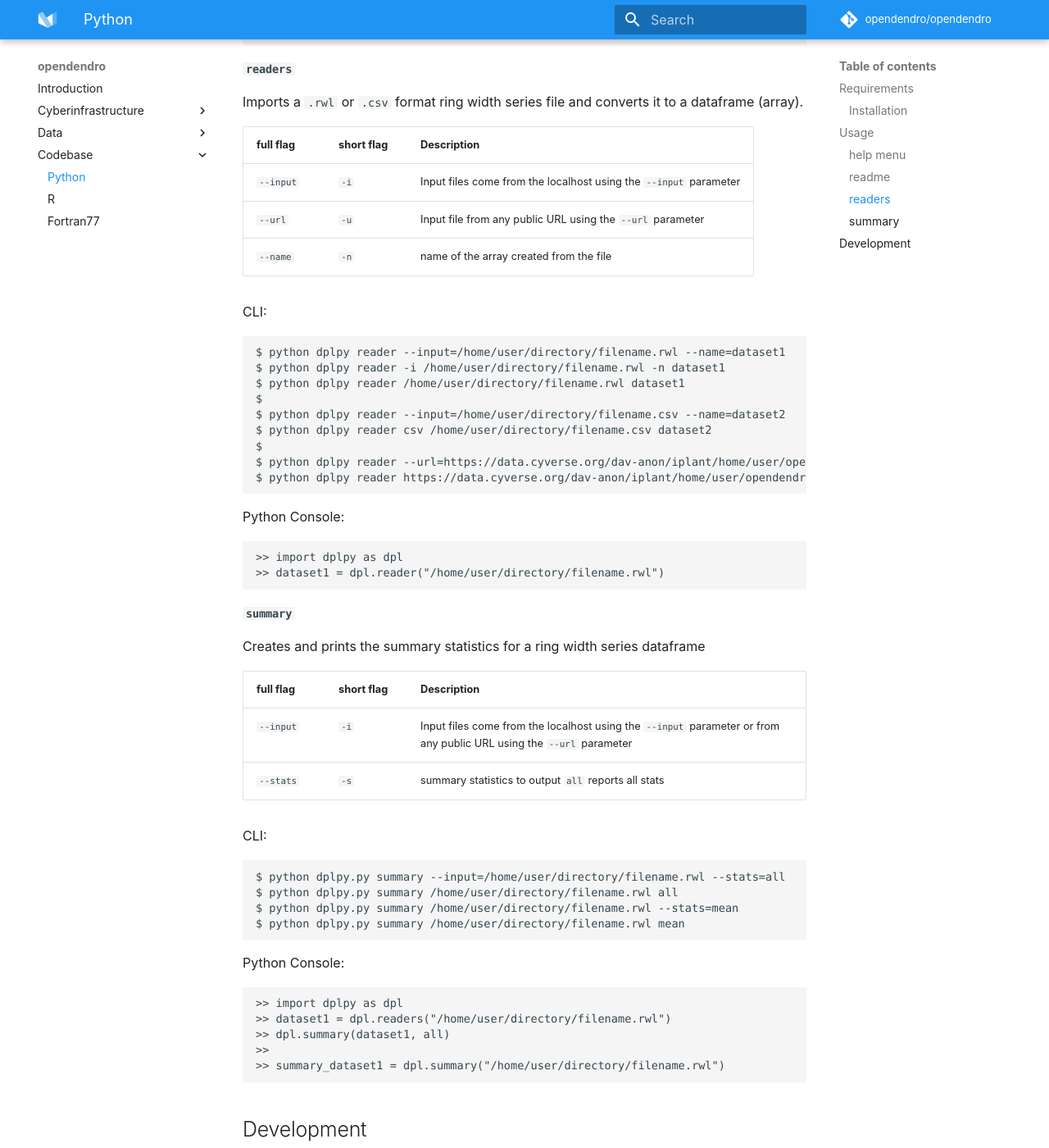
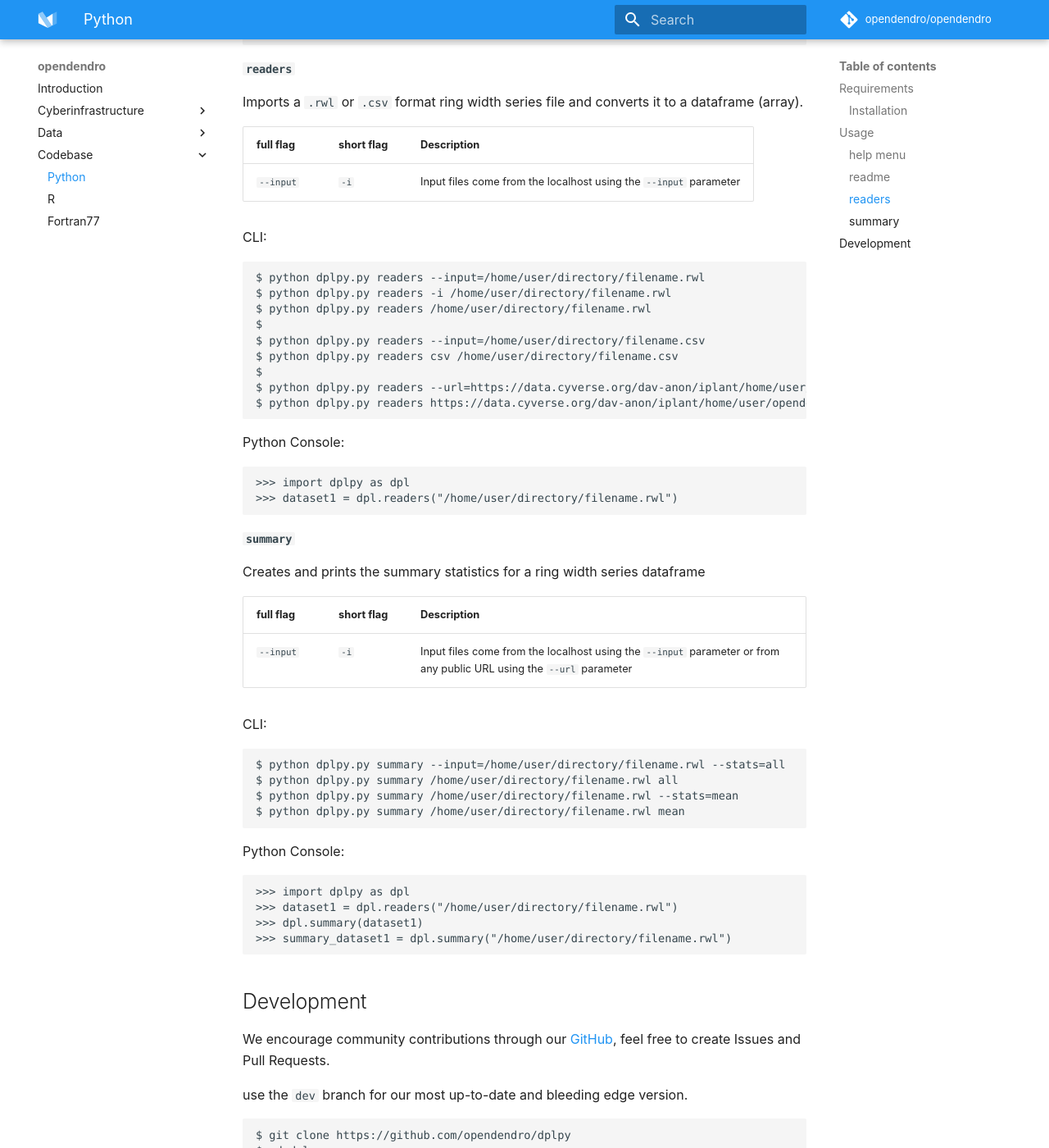
Before and after one commit to OpenDendro/opendendro, an MkDocs documentation site: the page built from docs/python.md, in a window 1280 px wide and 1400 px high, scrolled down 1220 px. Shown: the whole window at 82% size. Built offline with MkDocs 1.6.1 and Material for MkDocs 9.7.7, drawn with Linux system fonts in a browser that asks for light colours; some web fonts are replaced; comment, search, counter and statistics services are not loaded.

Commit message:
Updated readers and summary info

````diff
--- a/docs/python.md
+++ b/docs/python.md
@@ -52,8 +52,8 @@ $ python dplpy.py readme
 Python Console:
 
 ```
->> import dplpy as dpl
->> dpl.readme()
+>>> import dplpy as dpl
+>>> dpl.readme()
 ```
 
 #### `readers`
@@ -63,29 +63,26 @@ Imports a `.rwl` or `.csv` format ring width series file and converts it to a da
 | full flag | short flag | Description |
 |-----------|------------|-------------|
 |`--input` | `-i` | Input files come from the localhost using the `--input` parameter |
-| `--url` | `-u` | Input file from any public URL using the `--url` parameter |
-| `--name` | `-n` | name of the array created from the file |
-
 
 CLI:
 
 ```
-$ python dplpy reader --input=/home/user/directory/filename.rwl --name=dataset1
-$ python dplpy reader -i /home/user/directory/filename.rwl -n dataset1
-$ python dplpy reader /home/user/directory/filename.rwl dataset1
+$ python dplpy.py readers --input=/home/user/directory/filename.rwl
+$ python dplpy.py readers -i /home/user/directory/filename.rwl
+$ python dplpy.py readers /home/user/directory/filename.rwl
 $
-$ python dplpy reader --input=/home/user/directory/filename.csv --name=dataset2
-$ python dplpy reader csv /home/user/directory/filename.csv dataset2
+$ python dplpy.py readers --input=/home/user/directory/filename.csv
+$ python dplpy.py readers csv /home/user/directory/filename.csv
 $
-$ python dplpy reader --url=https://data.cyverse.org/dav-anon/iplant/home/user/opendendro/data/filename.rwl --name=dataset3
-$ python dplpy reader https://data.cyverse.org/dav-anon/iplant/home/user/opendendro/data/filename.rwl dataset3
+$ python dplpy.py readers --url=https://data.cyverse.org/dav-anon/iplant/home/user/opendendro/data/filename.rwl
+$ python dplpy.py readers https://data.cyverse.org/dav-anon/iplant/home/user/opendendro/data/filename.rwl
 ```
 
 Python Console:
 
 ```
->> import dplpy as dpl
->> dataset1 = dpl.reader("/home/user/directory/filename.rwl")
+>>> import dplpy as dpl
+>>> dataset1 = dpl.readers("/home/user/directory/filename.rwl")
 ```
 
 #### `summary`
@@ -95,7 +92,6 @@ Creates and prints the summary statistics for a ring width series dataframe
 | full flag | short flag | Description |
 |-----------|------------|-------------|
 |`--input` | `-i` | Input files come from the localhost using the `--input` parameter or from any public URL using the `--url` parameter |
-|`--stats` | `-s` | summary statistics to output `all` reports all stats |
 
 CLI:
 ```
@@ -107,11 +103,10 @@ $ python dplpy.py summary /home/user/directory/filename.rwl mean
 
 Python Console:
 ```
->> import dplpy as dpl
->> dataset1 = dpl.readers("/home/user/directory/filename.rwl")
->> dpl.summary(dataset1, all)
->>
->> summary_dataset1 = dpl.summary("/home/user/directory/filename.rwl")
+>>> import dplpy as dpl
+>>> dataset1 = dpl.readers("/home/user/directory/filename.rwl")
+>>> dpl.summary(dataset1)
+>>> summary_dataset1 = dpl.summary("/home/user/directory/filename.rwl")
 ```
 
 ## Development
````
